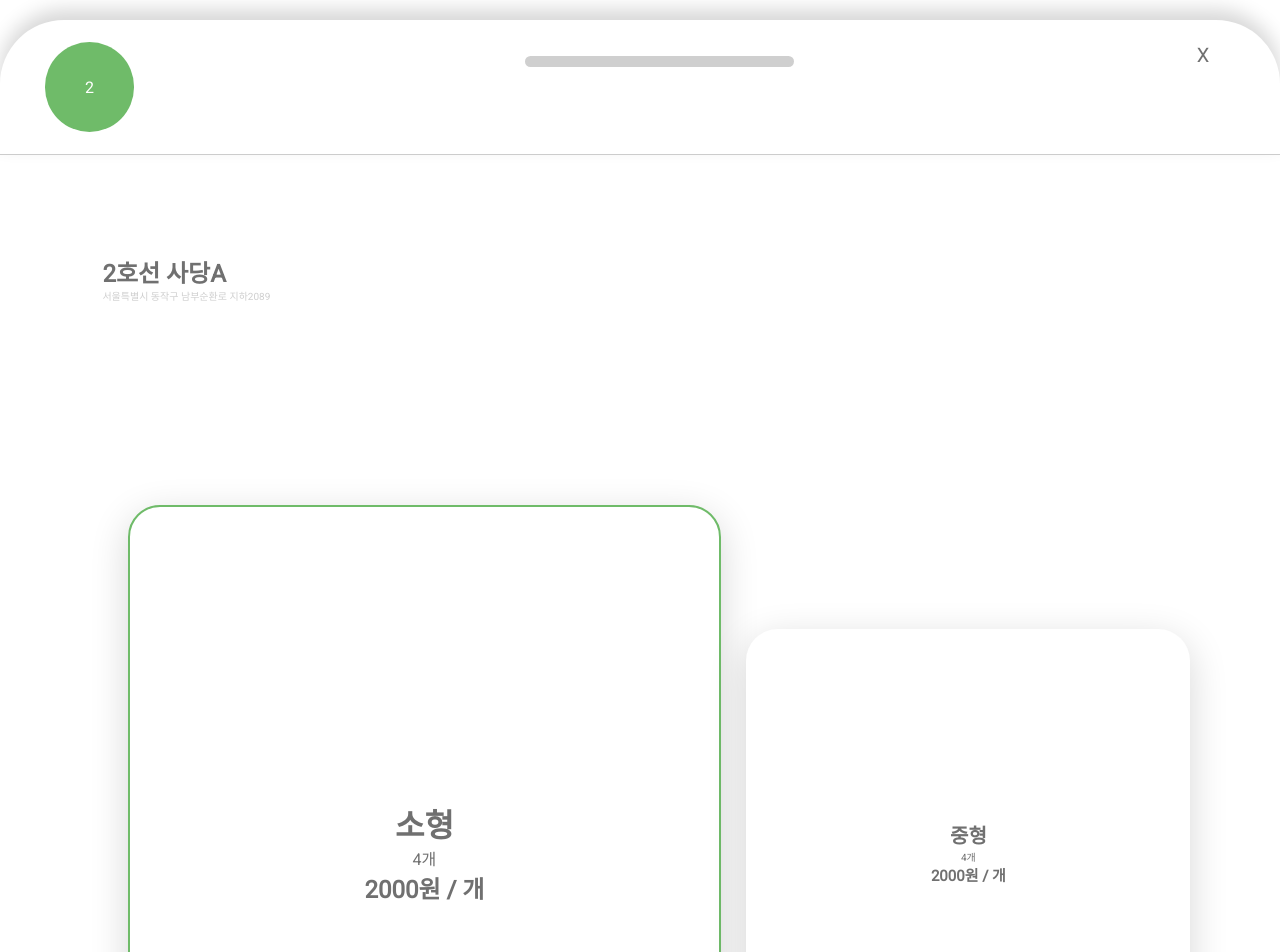
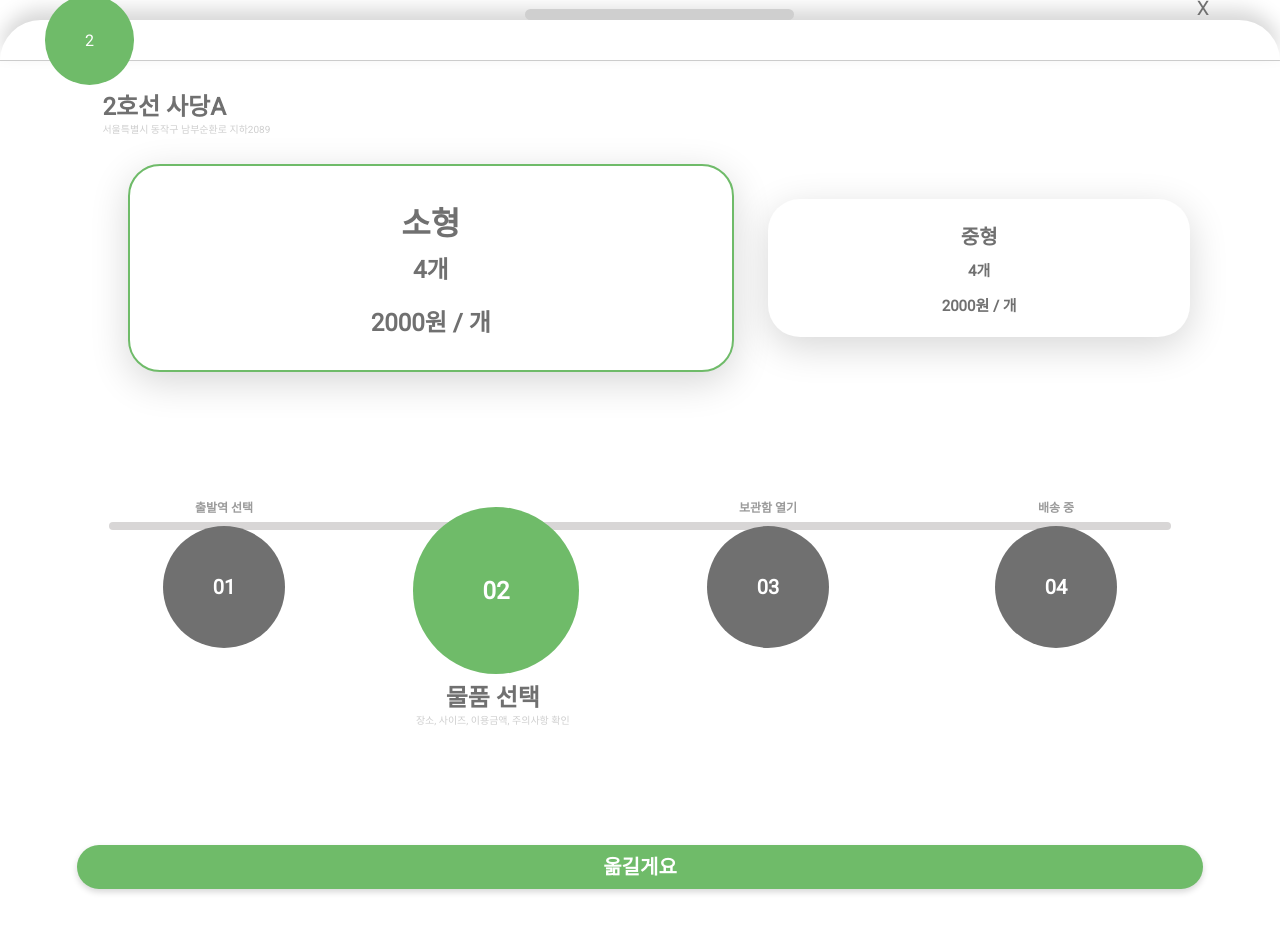
Before and after one commit to kim-song-jun/POSTROFIT, a Vue app in the folder postrofit/: page /MovePostPage in a window 1280 px wide. Shown: the top 952 px of the page. After the commit the page ends 913 px from the top, so only its background shows below. Built offline with nearby package versions, Linux system fonts and the light colour scheme; no server answers.

Commit message:
F [MOD] style

```diff
--- a/postrofit/src/components/MenuBar.vue
+++ b/postrofit/src/components/MenuBar.vue
@@ -43,7 +43,7 @@ export default {
 }
 .menuBar_bottom_menu_bar {
   display: flex;
-  height: 10.5vw;
+  height: 5vh;
   align-items: center;
   /* border-top: 2px solid #888888; */
   border-bottom: 1.5px solid #ccc;
--- a/postrofit/src/components/lockerInfo.vue
+++ b/postrofit/src/components/lockerInfo.vue
@@ -97,12 +97,14 @@ tr td {
   padding: 4.5vw 0vw 6vw 11vw;
 }
 .lockerInfo_locker {
-  margin-bottom: 10.5vw;
+  margin-bottom: 3vh;
   /* height: 85.5vw; */
-  width: 100vw;
+  width: 89vw;
   overflow-x: auto;
-  margin-left: -3vw;
-  margin-right: 3vw;
+  scrollbar-width: none;
+}
+.lockerInfo_locker::-webkit-scrollbar {
+  display: none;
 }
 .lockerInfo_state {
   margin-left: 1.5vw;
--- a/postrofit/src/components/noticeBox.vue
+++ b/postrofit/src/components/noticeBox.vue
@@ -43,9 +43,8 @@ export default {};
 
 <style>
 .noticeBox_container {
-  margin-top: 8vw;
-  margin-bottom: 8vw;
-  margin-left: 4.5vw;
+  width: auto;
+  margin: 5vh auto;
 }
 .noticeBox_warning {
   /* UI Properties */
--- a/postrofit/src/components/progressMenu.vue
+++ b/postrofit/src/components/progressMenu.vue
@@ -43,16 +43,16 @@ export default {
   display: flex;
   align-items: center;
   justify-content: center;
-  padding: 12.5vw 12.5vw 2vw;
+  padding: 6vh 12.5vw 1vh;
 }
 .progressMenu_graybar {
   position: absolute;
-  top: 26.5vw;
+  top: 12vh;
   left: 8.5vw;
   z-index: -1;
   /* Layout Properties */
   width: 83vw;
-  height: 2vw;
+  height: 1vh;
   /* UI Properties */
   /* background: var(--unnamed-color-d8d6d6) 0% 0% no-repeat padding-box; */
   background: #d8d6d6 0% 0% no-repeat padding-box;
@@ -74,7 +74,7 @@ export default {
   align-items: center;
   justify-content: center;
   border-radius: 5vw;
-  margin: 0vw 6.5vw;
+  margin: 0vh 6.5vw;
   /* Layout Properties */
   width: 9.5vw;
   height: 9.5vw;
@@ -92,7 +92,7 @@ export default {
   opacity: 1;
 }
 .progressMenu_desc {
-  padding: 0vw 0vw 2vw;
+  padding: 0vh 0vw 1vh;
   min-width: 60px;
   /* UI Properties */
   /* font: var(--unnamed-font-style-normal) normal var(--unnamed-font-weight-bold)
@@ -111,7 +111,7 @@ export default {
   justify-content: center;
   background-color: #6fbb69;
   /* margin-top: 34px; */
-  margin: 9vw 3.5vw 0px;
+  margin: 4.2vh 3.5vw 0vh;
   /* Layout Properties */
   width: 13vw;
   height: 13vw;
@@ -130,7 +130,7 @@ export default {
 }
 .progressMenu_desc_container {
   width: 51vw;
-  height: 12vw;
+  height: 5.4vh;
   margin-left: 13vw;
 }
 .progressMenu_now {
--- a/postrofit/src/views/CheckBillPage.vue
+++ b/postrofit/src/views/CheckBillPage.vue
@@ -59,10 +59,9 @@ export default {
   display: none;
 }
 .movePost_location_container {
-  margin: 8vw 0vw;
-  margin-right: 8vw;
+  margin: 3.8vh 0vw 3.8vh 8vw;
   width: 47vw;
-  height: 11vw;
+  height: 5.5vh;
   /* UI Properties */
   /* font: var(--unnamed-font-style-normal) normal var(--unnamed-font-weight-bold) */
   /* var(--unnamed-font-size-24) / var(--unnamed-line-spacing-32) */
@@ -75,8 +74,8 @@ export default {
   color: #707070;
   opacity: 1;
 }
-.checkBill_content {
-  margin: 15vw 0vw 0vw 10.5vw;
+.checkBill_info {
+  margin: 7.2vh 0vw 0vh 10.5vw;
   /* UI Properties */
   /* font: var(--unnamed-font-style-normal) normal var(--unnamed-font-weight-bold)
     var(--unnamed-font-size-24) / var(--unnamed-line-spacing-32)
@@ -93,10 +92,10 @@ export default {
   color: #6fbb69;
 }
 .checkBill_price {
-  margin-bottom: 2.5vw;
+  margin-bottom: 1.2vh;
 }
 .checkBill_size {
-  margin-bottom: 5vw;
+  margin-bottom: 2.3vh;
 }
 .movePost_location_sub {
   /* UI Properties */
@@ -117,10 +116,10 @@ export default {
 .movePost_button {
   border: none;
   display: block;
-  margin: 15vw auto 5vw;
+  margin: 0vh auto 3vh;
   /* Layout Properties */
-  width: 88vw;
-  height: 12vw;
+  width: 83vw;
+  height: 5.5vh;
   /* UI Properties */
   /* background: var(--unnamed-color-6fbb69) 0% 0% no-repeat padding-box; */
   background: #6fbb69 0% 0% no-repeat padding-box;
--- a/postrofit/src/views/LockerPage.vue
+++ b/postrofit/src/views/LockerPage.vue
@@ -44,7 +44,7 @@ export default {
   display: none;
 }
 .lockerPage_station {
-  margin: 7vw 0vw 0vw 10vw;
+  margin: 4vh 0vw 0vh 10vw;
 }
 .lockerPage_station_name {
   /* UI Properties */
@@ -75,10 +75,10 @@ export default {
 .lockerPage_button {
   border: none;
   display: block;
-  margin: 9.5vw auto 5vw;
+  margin: 5.6vh auto 3vh;
   /* Layout Properties */
-  width: 84vw;
-  height: 11.5vw;
+  width: 83vw;
+  height: 5.5vh;
   /* UI Properties */
   /* background: var(--unnamed-color-6fbb69) 0% 0% no-repeat padding-box; */
   background: #6fbb69 0% 0% no-repeat padding-box;
--- a/postrofit/src/views/MovePostPage.vue
+++ b/postrofit/src/views/MovePostPage.vue
@@ -70,9 +70,9 @@ export default {
   top: 20px;
 }
 .movePost_location_container {
-  margin: 8vw 0vw 8vw 8vw;
+  margin: 3.8vh 0vw 3.8vh 8vw;
   width: 47vw;
-  height: 11vw;
+  height: 5.5vh;
 }
 .movePost_location {
   /* UI Properties */
@@ -103,9 +103,9 @@ export default {
 .movePost_sizebox_container {
   display: flex;
   align-items: center;
-  height: 55vw;
+  height: 25.5vh;
   width: 85vw;
-  margin: 0vw 8vw 8vw;
+  margin: 0vw 8vw 7vh;
   justify-content: space-between;
 }
 .movePost_sizebox {
@@ -114,11 +114,6 @@ export default {
   justify-content: center;
   align-items: center;
 
-  padding: 5.5vw 4vw;
-  margin: 14vw 0vw;
-  /* Layout Properties */
-  width: 33vw;
-  height: 24vw;
   /* UI Properties */
   /* background: var(--unnamed-color-ffffff) 0% 0% no-repeat padding-box; */
   background: #ffffff 0% 0% no-repeat padding-box;
@@ -130,13 +125,15 @@ export default {
   font-size: 16px;
   /* Layout Properties */
   width: 47vw;
-  height: 43vw;
+  height: 25.5vh;
   margin: 0vw 2vw;
   /* UI Properties */
   border: 2px solid #6fbb69;
 }
 .movePost_sizebox_unclicked {
   font-size: 10px;
+  width: 33vw;
+  height: 17.2vh;
 }
 .movePost_sizebox_type {
   /* UI Properties */
@@ -150,14 +147,25 @@ export default {
   color: #707070;
   opacity: 1;
 }
-.movePost_sizebox_num {
-  margin: 0.9em;
+.movePost_smallbox_num {
+  margin: 0.8vh 0vw 2.2vh;
   /* UI Properties */
   /* font: var(--unnamed-font-style-normal) normal var(--unnamed-font-weight-bold)
     var(--unnamed-font-size-28) / var(--unnamed-line-spacing-37) Roboto;
   letter-spacing: var(--unnamed-character-spacing-0);
   color: var(--unnamed-color-707070); */
-  text-align: left;
+  font: normal normal bold 1.5em Roboto;
+  letter-spacing: 0px;
+  color: #707070;
+  opacity: 1;
+}
+.movePost_middlebox_num {
+  margin: 1.2vh 0vw 1.7vh;
+  /* UI Properties */
+  /* font: var(--unnamed-font-style-normal) normal var(--unnamed-font-weight-bold)
+    var(--unnamed-font-size-28) / var(--unnamed-line-spacing-37) Roboto;
+  letter-spacing: var(--unnamed-character-spacing-0);
+  color: var(--unnamed-color-707070); */
   font: normal normal bold 1.5em Roboto;
   letter-spacing: 0px;
   color: #707070;
@@ -177,10 +185,10 @@ export default {
 .movePost_button {
   border: none;
   display: block;
-  margin: 30vw auto 5vw;
+  margin: 15vh auto 3vh;
   /* Layout Properties */
   width: 88vw;
-  height: 12vw;
+  height: 5.5vh;
   /* UI Properties */
   /* background: var(--unnamed-color-6fbb69) 0% 0% no-repeat padding-box; */
   background: #6fbb69 0% 0% no-repeat padding-box;
```
